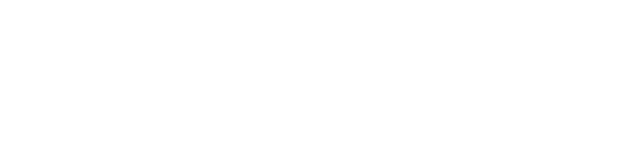
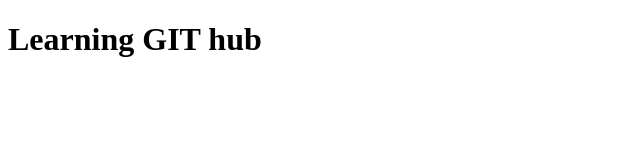
Before and after one commit to kdebruine/test, a plain HTML site: page index.html in a window 1280 px wide. Shown: the whole page, without its empty margins (0-640 px from the left). Drawn offline with Linux system fonts and the light colour scheme.

Commit message:
Added css and edited index.html

```diff
--- /dev/null
+++ b/css/styles.css
@@ -0,0 +1 @@
+/* CSS Document */
--- a/index.html
+++ b/index.html
@@ -6,5 +6,6 @@
 </head>
 
 <body>
+<h1>Learning GIT hub</h1>
 </body>
 </html>
```
